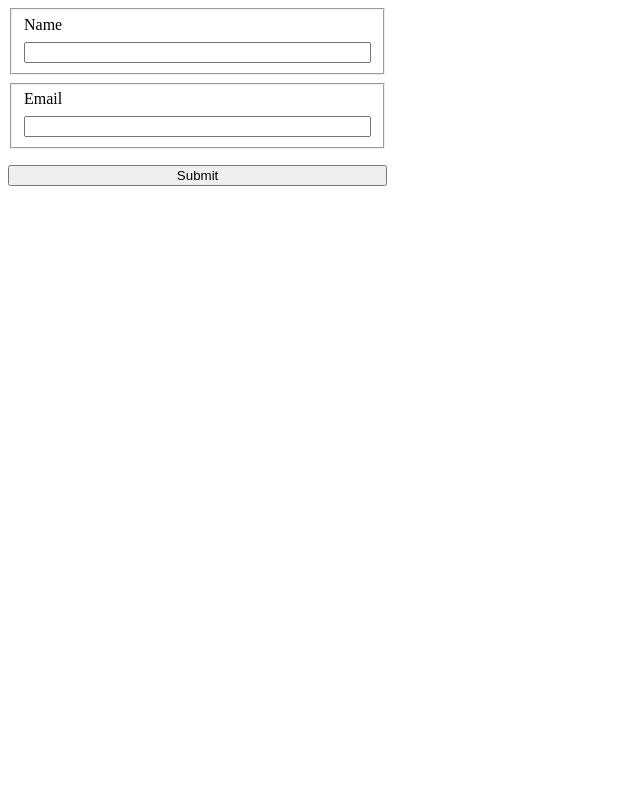
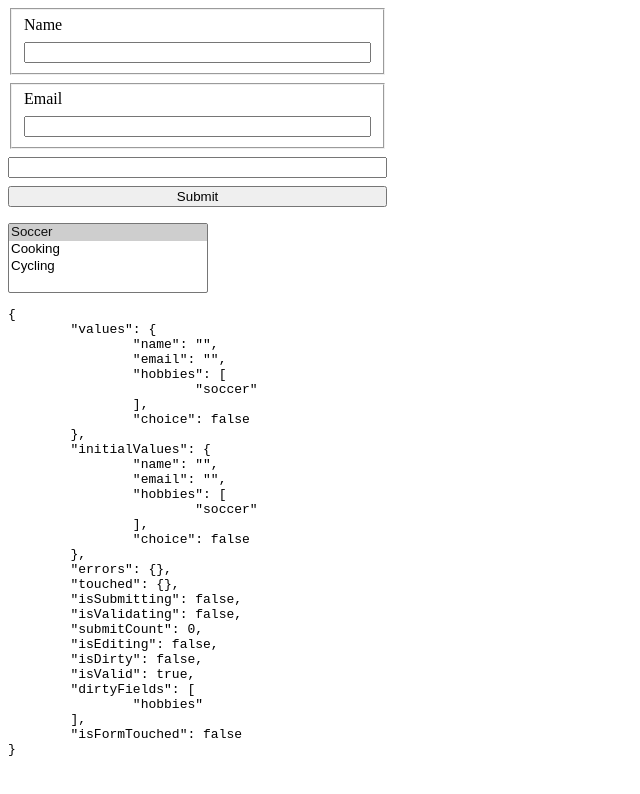
Before and after one commit to johnsonav1992/formularity, a React (Vite) app: page / in a window 1280 px wide. Shown: the top 794 px of the page, without its empty margins (0-640 px from the left). Built offline with nearby package versions, Linux system fonts and the light colour scheme.

Commit message:
can nest into child components

```diff
--- a/testApp/AnotherTest.tsx
+++ b/testApp/AnotherTest.tsx
@@ -1,20 +1,16 @@
 import { z } from 'zod';
 import {
-    createFormStore
+    FieldComponent
+    , createFormStore
     , useFormularity
 } from '../src';
 import { Formularity } from '../src/Formularity';
 import { zodAdapter } from '../src/zodAdapter';
-import { Checkbox } from '@mui/material';
-
-const Comp = ( { yo }: { yo?: string} ) => {
-    return null;
-};
 
 const initialValues = {
     name: ''
     , email: ''
-    , hobbies: 'soccer'
+    , hobbies: [ 'soccer' ]
     , choice: false
 };
 
@@ -54,6 +50,12 @@ const ChildComponent = () => {
     );
 };
 
+const NestedFormWithField = ( { Field }: { Field: FieldComponent<typeof initialValues>} ) => {
+    return (
+        <Field name='email' />
+    );
+};
+
 const AnotherTest = () => {
     const formularity = useFormularity( { formStore } );
 
@@ -66,7 +68,6 @@ const AnotherTest = () => {
                 { ( {
                     Field
                     , SubmitButton
-                    , values
                 } ) => (
                     <div
                         style={ {
@@ -86,6 +87,7 @@ const AnotherTest = () => {
                             <label htmlFor='name'>Name</label>
                             <Field
                                 name='name'
+                                showErrors
                             />
                         </fieldset>
                         <fieldset
@@ -98,19 +100,20 @@ const AnotherTest = () => {
                             <label htmlFor='email'>Email</label>
                             <Field
                                 name='email'
+                                showErrors
                             />
                         </fieldset>
-                        <div />
+                        <NestedFormWithField Field={ Field } />
                         <SubmitButton>
                             Submit
                         </SubmitButton>
                     </div>
                 ) }
             </Formularity>
-            { /* <ChildComponent /> */ }
-            { /* <pre>
+            <ChildComponent />
+            <pre>
                 { JSON.stringify( formularity, null, '\t' ) }
-            </pre> */ }
+            </pre>
         </div>
     );
 };
```
